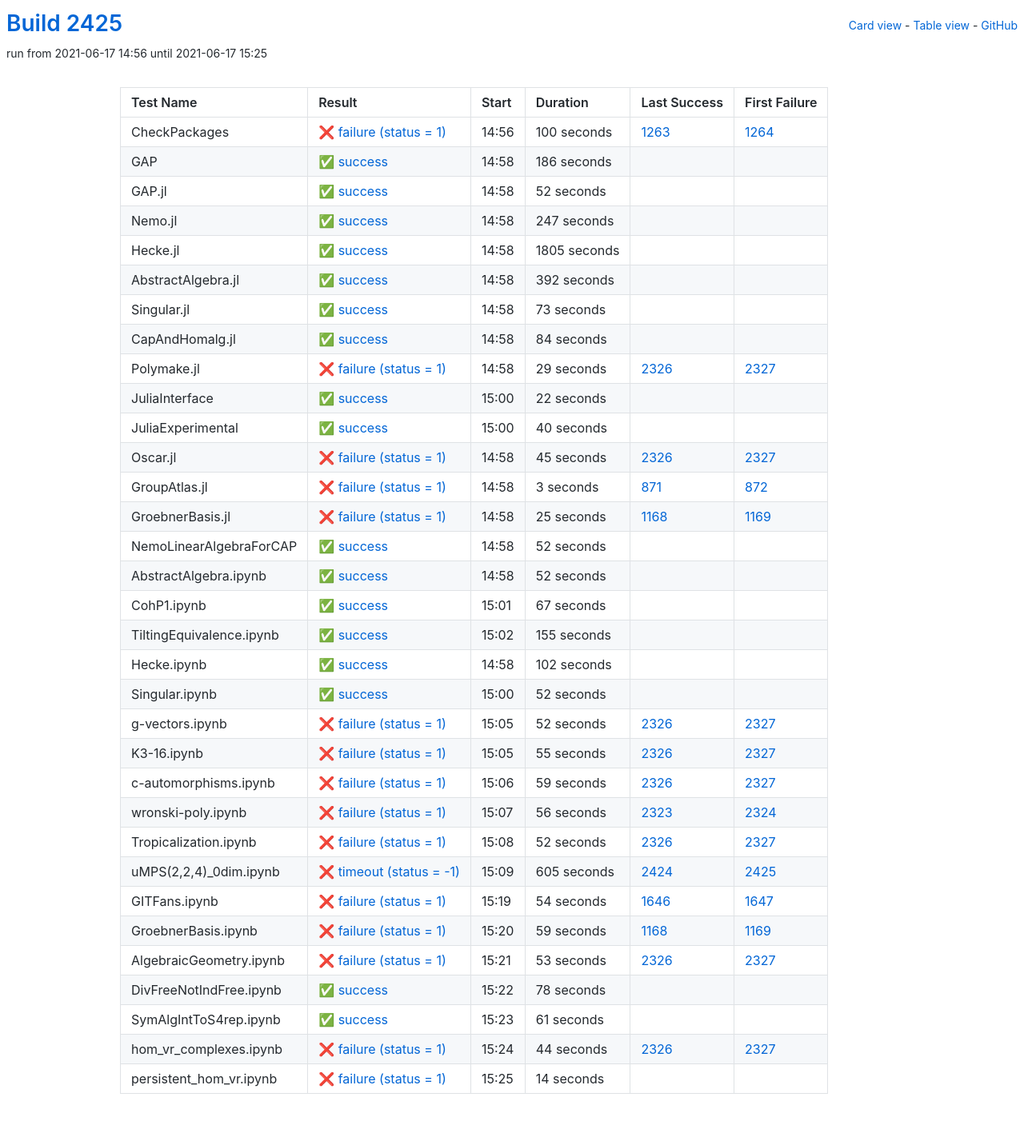
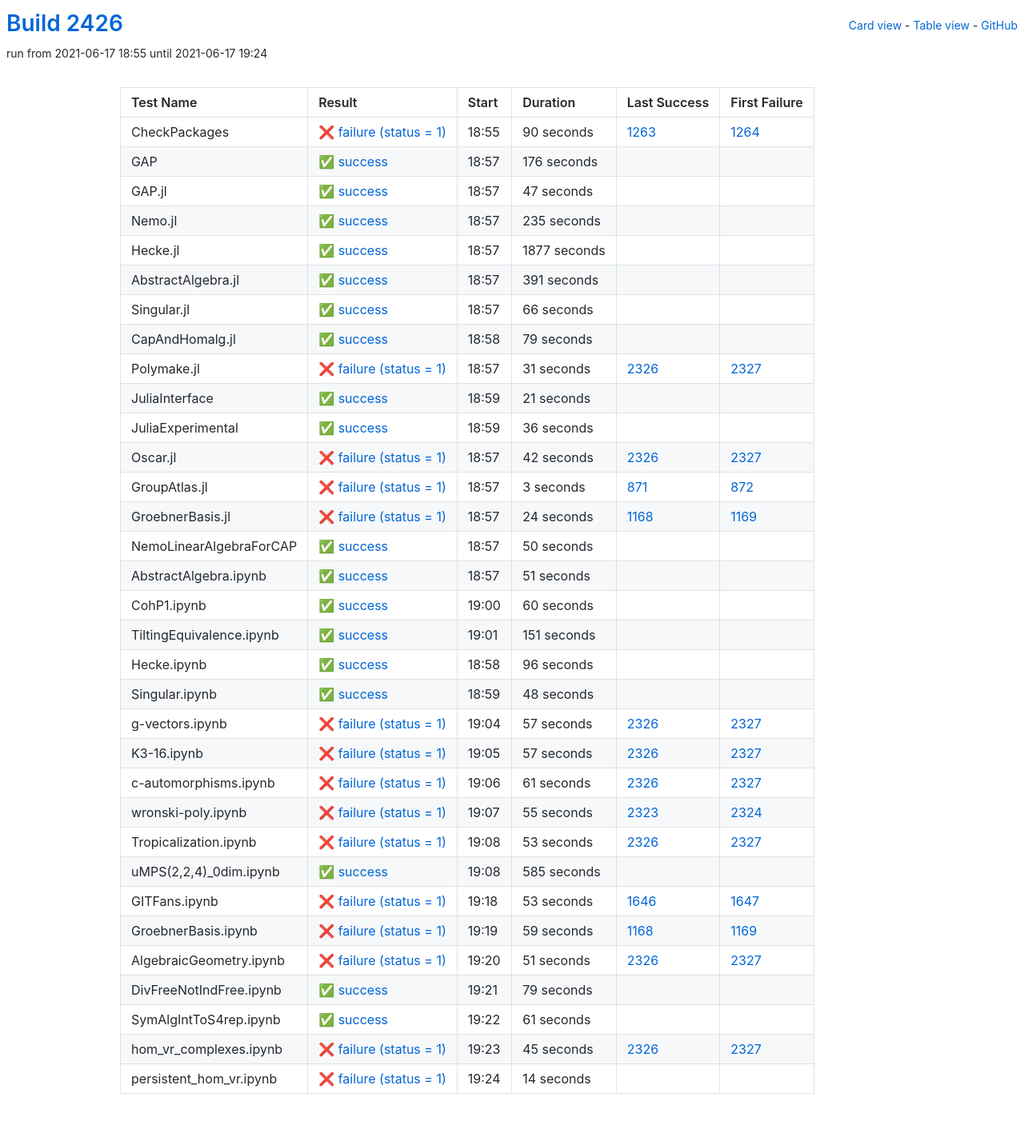
Before and after one commit to oscar-system/oscar-ci-status-stable, a Jekyll site: the page built from table.html, in a window 1280 px wide. Shown: the whole page at 80% size. Built offline with Jekyll 4.4.1, drawn with Linux system fonts in a browser that asks for light colours.

Commit message:
Build #2426

```diff
--- a/_data/ci.yml
+++ b/_data/ci.yml
@@ -1,6 +1,6 @@
 ---
-build: 2425
-build_url: https://oscarci.mathematik.uni-kl.de/job/oscar-stable/2425/
+build: 2426
+build_url: https://oscarci.mathematik.uni-kl.de/job/oscar-stable/2426/
 job: oscar-stable
 organization: oscar-system
 repo: oscar-ci-status-stable
@@ -8,152 +8,152 @@ repourl: https://github.com/oscar-system/oscar-ci-status-stable
 tests:
 - name: CheckPackages
   id: checkpackages
-  log: https://oscarci.mathematik.uni-kl.de/job/oscar-stable/2425/artifact/logs/build-2425/CheckPackages.log
-  start: 2021-06-17 14:56
+  log: https://oscarci.mathematik.uni-kl.de/job/oscar-stable/2426/artifact/logs/build-2426/CheckPackages.log
+  start: 2021-06-17 18:55
   success: false
   exitcode: 1
   status: failure
-  duration: 100
+  duration: 90
   last_success: 1263
   last_success_url: https://oscarci.mathematik.uni-kl.de/job/oscar-stable/1263/
   first_failure: 1264
   first_failure_url: https://oscarci.mathematik.uni-kl.de/job/oscar-stable/1264/
 - name: GAP
   id: gap
-  log: https://oscarci.mathematik.uni-kl.de/job/oscar-stable/2425/artifact/logs/build-2425/GAP.log
-  start: 2021-06-17 14:58
+  log: https://oscarci.mathematik.uni-kl.de/job/oscar-stable/2426/artifact/logs/build-2426/GAP.log
+  start: 2021-06-17 18:57
   success: true
   exitcode: 0
   status: success
-  duration: 186
+  duration: 176
   last_success: false
   last_success_url:
   first_failure: false
   first_failure_url:
 - name: GAP.jl
   id: gap-jl
-  log: https://oscarci.mathematik.uni-kl.de/job/oscar-stable/2425/artifact/logs/build-2425/GAP.jl.log
-  start: 2021-06-17 14:58
+  log: https://oscarci.mathematik.uni-kl.de/job/oscar-stable/2426/artifact/logs/build-2426/GAP.jl.log
+  start: 2021-06-17 18:57
   success: true
   exitcode: 0
   status: success
-  duration: 52
+  duration: 47
   last_success: false
   last_success_url:
   first_failure: false
   first_failure_url:
 - name: Nemo.jl
   id: nemo-jl
-  log: https://oscarci.mathematik.uni-kl.de/job/oscar-stable/2425/artifact/logs/build-2425/Nemo.jl.log
-  start: 2021-06-17 14:58
+  log: https://oscarci.mathematik.uni-kl.de/job/oscar-stable/2426/artifact/logs/build-2426/Nemo.jl.log
+  start: 2021-06-17 18:57
   success: true
   exitcode: 0
   status: success
-  duration: 247
+  duration: 235
   last_success: false
   last_success_url:
   first_failure: false
   first_failure_url:
 - name: Hecke.jl
   id: hecke-jl
-  log: https://oscarci.mathematik.uni-kl.de/job/oscar-stable/2425/artifact/logs/build-2425/Hecke.jl.log
-  start: 2021-06-17 14:58
+  log: https://oscarci.mathematik.uni-kl.de/job/oscar-stable/2426/artifact/logs/build-2426/Hecke.jl.log
+  start: 2021-06-17 18:57
   success: true
   exitcode: 0
   status: success
-  duration: 1805
+  duration: 1877
   last_success: false
   last_success_url:
   first_failure: false
   first_failure_url:
 - name: AbstractAlgebra.jl
   id: abstractalgebra-jl
-  log: https://oscarci.mathematik.uni-kl.de/job/oscar-stable/2425/artifact/logs/build-2425/AbstractAlgebra.jl.log
-  start: 2021-06-17 14:58
+  log: https://oscarci.mathematik.uni-kl.de/job/oscar-stable/2426/artifact/logs/build-2426/AbstractAlgebra.jl.log
+  start: 2021-06-17 18:57
   success: true
   exitcode: 0
   status: success
-  duration: 392
+  duration: 391
   last_success: false
   last_success_url:
   first_failure: false
   first_failure_url:
 - name: Singular.jl
   id: singular-jl
-  log: https://oscarci.mathematik.uni-kl.de/job/oscar-stable/2425/artifact/logs/build-2425/Singular.jl.log
-  start: 2021-06-17 14:58
+  log: https://oscarci.mathematik.uni-kl.de/job/oscar-stable/2426/artifact/logs/build-2426/Singular.jl.log
+  start: 2021-06-17 18:57
   success: true
   exitcode: 0
   status: success
-  duration: 73
+  duration: 66
   last_success: false
   last_success_url:
   first_failure: false
   first_failure_url:
 - name: CapAndHomalg.jl
   id: capandhomalg-jl
-  log: https://oscarci.mathematik.uni-kl.de/job/oscar-stable/2425/artifact/logs/build-2425/CapAndHomalg.jl.log
-  start: 2021-06-17 14:58
+  log: https://oscarci.mathematik.uni-kl.de/job/oscar-stable/2426/artifact/logs/build-2426/CapAndHomalg.jl.log
+  start: 2021-06-17 18:58
   success: true
   exitcode: 0
   status: success
-  duration: 84
+  duration: 79
   last_success: false
   last_success_url:
   first_failure: false
   first_failure_url:
 - name: Polymake.jl
   id: polymake-jl
-  log: https://oscarci.mathematik.uni-kl.de/job/oscar-stable/2425/artifact/logs/build-2425/Polymake.jl.log
-  start: 2021-06-17 14:58
+  log: https://oscarci.mathematik.uni-kl.de/job/oscar-stable/2426/artifact/logs/build-2426/Polymake.jl.log
+  start: 2021-06-17 18:57
   success: false
   exitcode: 1
   status: failure
-  duration: 29
+  duration: 31
   last_success: 2326
   last_success_url: https://oscarci.mathematik.uni-kl.de/job/oscar-stable/2326/
   first_failure: 2327
   first_failure_url: https://oscarci.mathematik.uni-kl.de/job/oscar-stable/2327/
 - name: JuliaInterface
   id: juliainterface
-  log: https://oscarci.mathematik.uni-kl.de/job/oscar-stable/2425/artifact/logs/build-2425/JuliaInterface.log
-  start: 2021-06-17 15:00
+  log: https://oscarci.mathematik.uni-kl.de/job/oscar-stable/2426/artifact/logs/build-2426/JuliaInterface.log
+  start: 2021-06-17 18:59
   success: true
   exitcode: 0
   status: success
-  duration: 22
+  duration: 21
   last_success: false
   last_success_url:
   first_failure: false
   first_failure_url:
 - name: JuliaExperimental
   id: juliaexperimental
-  log: https://oscarci.mathematik.uni-kl.de/job/oscar-stable/2425/artifact/logs/build-2425/JuliaExperimental.log
-  start: 2021-06-17 15:00
+  log: https://oscarci.mathematik.uni-kl.de/job/oscar-stable/2426/artifact/logs/build-2426/JuliaExperimental.log
+  start: 2021-06-17 18:59
   success: true
   exitcode: 0
   status: success
-  duration: 40
+  duration: 36
   last_success: false
   last_success_url:
   first_failure: false
   first_failure_url:
 - name: Oscar.jl
   id: oscar-jl
-  log: https://oscarci.mathematik.uni-kl.de/job/oscar-stable/2425/artifact/logs/build-2425/Oscar.jl.log
-  start: 2021-06-17 14:58
+  log: https://oscarci.mathematik.uni-kl.de/job/oscar-stable/2426/artifact/logs/build-2426/Oscar.jl.log
+  start: 2021-06-17 18:57
   success: false
   exitcode: 1
   status: failure
-  duration: 45
+  duration: 42
   last_success: 2326
   last_success_url: https://oscarci.mathematik.uni-kl.de/job/oscar-stable/2326/
   first_failure: 2327
   first_failure_url: https://oscarci.mathematik.uni-kl.de/job/oscar-stable/2327/
 - name: GroupAtlas.jl
   id: groupatlas-jl
-  log: https://oscarci.mathematik.uni-kl.de/job/oscar-stable/2425/artifact/logs/build-2425/GroupAtlas.jl.log
-  start: 2021-06-17 14:58
+  log: https://oscarci.mathematik.uni-kl.de/job/oscar-stable/2426/artifact/logs/build-2426/GroupAtlas.jl.log
+  start: 2021-06-17 18:57
   success: false
   exitcode: 1
   status: failure
@@ -164,176 +164,176 @@ tests:
   first_failure_url: https://oscarci.mathematik.uni-kl.de/job/oscar-stable/872/
 - name: GroebnerBasis.jl
   id: groebnerbasis-jl
-  log: https://oscarci.mathematik.uni-kl.de/job/oscar-stable/2425/artifact/logs/build-2425/GroebnerBasis.jl.log
-  start: 2021-06-17 14:58
+  log: https://oscarci.mathematik.uni-kl.de/job/oscar-stable/2426/artifact/logs/build-2426/GroebnerBasis.jl.log
+  start: 2021-06-17 18:57
   success: false
   exitcode: 1
   status: failure
-  duration: 25
+  duration: 24
   last_success: 1168
   last_success_url: https://oscarci.mathematik.uni-kl.de/job/oscar-stable/1168/
   first_failure: 1169
   first_failure_url: https://oscarci.mathematik.uni-kl.de/job/oscar-stable/1169/
 - name: NemoLinearAlgebraForCAP
   id: nemolinearalgebraforcap
-  log: https://oscarci.mathematik.uni-kl.de/job/oscar-stable/2425/artifact/logs/build-2425/NemoLinearAlgebraForCAP.log
-  start: 2021-06-17 14:58
+  log: https://oscarci.mathematik.uni-kl.de/job/oscar-stable/2426/artifact/logs/build-2426/NemoLinearAlgebraForCAP.log
+  start: 2021-06-17 18:57
   success: true
   exitcode: 0
   status: success
-  duration: 52
+  duration: 50
   last_success: false
   last_success_url:
   first_failure: false
   first_failure_url:
 - name: AbstractAlgebra.ipynb
   id: abstractalgebra-ipynb
-  log: https://oscarci.mathematik.uni-kl.de/job/oscar-stable/2425/artifact/logs/build-2425/AbstractAlgebra.ipynb.log
-  start: 2021-06-17 14:58
+  log: https://oscarci.mathematik.uni-kl.de/job/oscar-stable/2426/artifact/logs/build-2426/AbstractAlgebra.ipynb.log
+  start: 2021-06-17 18:57
   success: true
   exitcode: 0
   status: success
-  duration: 52
+  duration: 51
   last_success: false
   last_success_url:
   first_failure: false
   first_failure_url:
 - name: CohP1.ipynb
   id: cohp1-ipynb
-  log: https://oscarci.mathematik.uni-kl.de/job/oscar-stable/2425/artifact/logs/build-2425/CohP1.ipynb.log
-  start: 2021-06-17 15:01
+  log: https://oscarci.mathematik.uni-kl.de/job/oscar-stable/2426/artifact/logs/build-2426/CohP1.ipynb.log
+  start: 2021-06-17 19:00
   success: true
   exitcode: 0
   status: success
-  duration: 67
+  duration: 60
   last_success: false
   last_success_url:
   first_failure: false
   first_failure_url:
 - name: TiltingEquivalence.ipynb
   id: tiltingequivalence-ipynb
-  log: https://oscarci.mathematik.uni-kl.de/job/oscar-stable/2425/artifact/logs/build-2425/TiltingEquivalence.ipynb.log
-  start: 2021-06-17 15:02
+  log: https://oscarci.mathematik.uni-kl.de/job/oscar-stable/2426/artifact/logs/build-2426/TiltingEquivalence.ipynb.log
+  start: 2021-06-17 19:01
   success: true
   exitcode: 0
   status: success
-  duration: 155
+  duration: 151
   last_success: false
   last_success_url:
   first_failure: false
   first_failure_url:
 - name: Hecke.ipynb
   id: hecke-ipynb
-  log: https://oscarci.mathematik.uni-kl.de/job/oscar-stable/2425/artifact/logs/build-2425/Hecke.ipynb.log
-  start: 2021-06-17 14:58
+  log: https://oscarci.mathematik.uni-kl.de/job/oscar-stable/2426/artifact/logs/build-2426/Hecke.ipynb.log
+  start: 2021-06-17 18:58
   success: true
   exitcode: 0
   status: success
-  duration: 102
+  duration: 96
   last_success: false
   last_success_url:
   first_failure: false
   first_failure_url:
 - name: Singular.ipynb
   id: singular-ipynb
-  log: https://oscarci.mathematik.uni-kl.de/job/oscar-stable/2425/artifact/logs/build-2425/Singular.ipynb.log
-  start: 2021-06-17 15:00
+  log: https://oscarci.mathematik.uni-kl.de/job/oscar-stable/2426/artifact/logs/build-2426/Singular.ipynb.log
+  start: 2021-06-17 18:59
   success: true
   exitcode: 0
   status: success
-  duration: 52
+  duration: 48
   last_success: false
   last_success_url:
   first_failure: false
   first_failure_url:
 - name: g-vectors.ipynb
   id: g-vectors-ipynb
-  log: https://oscarci.mathematik.uni-kl.de/job/oscar-stable/2425/artifact/logs/build-2425/g-vectors.ipynb.log
-  start: 2021-06-17 15:05
+  log: https://oscarci.mathematik.uni-kl.de/job/oscar-stable/2426/artifact/logs/build-2426/g-vectors.ipynb.log
+  start: 2021-06-17 19:04
   success: false
   exitcode: 1
   status: failure
-  duration: 52
+  duration: 57
   last_success: 2326
   last_success_url: https://oscarci.mathematik.uni-kl.de/job/oscar-stable/2326/
   first_failure: 2327
   first_failure_url: https://oscarci.mathematik.uni-kl.de/job/oscar-stable/2327/
 - name: K3-16.ipynb
   id: k3-16-ipynb
-  log: https://oscarci.mathematik.uni-kl.de/job/oscar-stable/2425/artifact/logs/build-2425/K3-16.ipynb.log
-  start: 2021-06-17 15:05
+  log: https://oscarci.mathematik.uni-kl.de/job/oscar-stable/2426/artifact/logs/build-2426/K3-16.ipynb.log
+  start: 2021-06-17 19:05
   success: false
   exitcode: 1
   status: failure
-  duration: 55
+  duration: 57
   last_success: 2326
   last_success_url: https://oscarci.mathematik.uni-kl.de/job/oscar-stable/2326/
   first_failure: 2327
   first_failure_url: https://oscarci.mathematik.uni-kl.de/job/oscar-stable/2327/
 - name: c-automorphisms.ipynb
   id: c-automorphisms-ipynb
-  log: https://oscarci.mathematik.uni-kl.de/job/oscar-stable/2425/artifact/logs/build-2425/c-automorphisms.ipynb.log
-  start: 2021-06-17 15:06
+  log: https://oscarci.mathematik.uni-kl.de/job/oscar-stable/2426/artifact/logs/build-2426/c-automorphisms.ipynb.log
+  start: 2021-06-17 19:06
   success: false
   exitcode: 1
   status: failure
-  duration: 59
+  duration: 61
   last_success: 2326
   last_success_url: https://oscarci.mathematik.uni-kl.de/job/oscar-stable/2326/
   first_failure: 2327
   first_failure_url: https://oscarci.mathematik.uni-kl.de/job/oscar-stable/2327/
 - name: wronski-poly.ipynb
   id: wronski-poly-ipynb
-  log: https://oscarci.mathematik.uni-kl.de/job/oscar-stable/2425/artifact/logs/build-2425/wronski-poly.ipynb.log
-  start: 2021-06-17 15:07
+  log: https://oscarci.mathematik.uni-kl.de/job/oscar-stable/2426/artifact/logs/build-2426/wronski-poly.ipynb.log
+  start: 2021-06-17 19:07
   success: false
   exitcode: 1
   status: failure
-  duration: 56
+  duration: 55
   last_success: 2323
   last_success_url: https://oscarci.mathematik.uni-kl.de/job/oscar-stable/2323/
   first_failure: 2324
   first_failure_url: https://oscarci.mathematik.uni-kl.de/job/oscar-stable/2324/
 - name: Tropicalization.ipynb
   id: tropicalization-ipynb
-  log: https://oscarci.mathematik.uni-kl.de/job/oscar-stable/2425/artifact/logs/build-2425/Tropicalization.ipynb.log
-  start: 2021-06-17 15:08
+  log: https://oscarci.mathematik.uni-kl.de/job/oscar-stable/2426/artifact/logs/build-2426/Tropicalization.ipynb.log
+  start: 2021-06-17 19:08
   success: false
   exitcode: 1
   status: failure
-  duration: 52
+  duration: 53
   last_success: 2326
   last_success_url: https://oscarci.mathematik.uni-kl.de/job/oscar-stable/2326/
   first_failure: 2327
   first_failure_url: https://oscarci.mathematik.uni-kl.de/job/oscar-stable/2327/
 - name: uMPS(2,2,4)_0dim.ipynb
   id: umps-2-2-4-0dim-ipynb
-  log: https://oscarci.mathematik.uni-kl.de/job/oscar-stable/2425/artifact/logs/build-2425/uMPS-2-2-4-_0dim.ipynb.log
-  start: 2021-06-17 15:09
-  success: false
-  exitcode: -1
-  status: timeout
-  duration: 605
-  last_success: 2424
-  last_success_url: https://oscarci.mathematik.uni-kl.de/job/oscar-stable/2424/
-  first_failure: 2425
-  first_failure_url: https://oscarci.mathematik.uni-kl.de/job/oscar-stable/2425/
+  log: https://oscarci.mathematik.uni-kl.de/job/oscar-stable/2426/artifact/logs/build-2426/uMPS-2-2-4-_0dim.ipynb.log
+  start: 2021-06-17 19:08
+  success: true
+  exitcode: 0
+  status: success
+  duration: 585
+  last_success: false
+  last_success_url:
+  first_failure: false
+  first_failure_url:
 - name: GITFans.ipynb
   id: gitfans-ipynb
-  log: https://oscarci.mathematik.uni-kl.de/job/oscar-stable/2425/artifact/logs/build-2425/GITFans.ipynb.log
-  start: 2021-06-17 15:19
+  log: https://oscarci.mathematik.uni-kl.de/job/oscar-stable/2426/artifact/logs/build-2426/GITFans.ipynb.log
+  start: 2021-06-17 19:18
   success: false
   exitcode: 1
   status: failure
-  duration: 54
+  duration: 53
   last_success: 1646
   last_success_url: https://oscarci.mathematik.uni-kl.de/job/oscar-stable/1646/
   first_failure: 1647
   first_failure_url: https://oscarci.mathematik.uni-kl.de/job/oscar-stable/1647/
 - name: GroebnerBasis.ipynb
   id: groebnerbasis-ipynb
-  log: https://oscarci.mathematik.uni-kl.de/job/oscar-stable/2425/artifact/logs/build-2425/GroebnerBasis.ipynb.log
-  start: 2021-06-17 15:20
+  log: https://oscarci.mathematik.uni-kl.de/job/oscar-stable/2426/artifact/logs/build-2426/GroebnerBasis.ipynb.log
+  start: 2021-06-17 19:19
   success: false
   exitcode: 1
   status: failure
@@ -344,32 +344,32 @@ tests:
   first_failure_url: https://oscarci.mathematik.uni-kl.de/job/oscar-stable/1169/
 - name: AlgebraicGeometry.ipynb
   id: algebraicgeometry-ipynb
-  log: https://oscarci.mathematik.uni-kl.de/job/oscar-stable/2425/artifact/logs/build-2425/AlgebraicGeometry.ipynb.log
-  start: 2021-06-17 15:21
+  log: https://oscarci.mathematik.uni-kl.de/job/oscar-stable/2426/artifact/logs/build-2426/AlgebraicGeometry.ipynb.log
+  start: 2021-06-17 19:20
   success: false
   exitcode: 1
   status: failure
-  duration: 53
+  duration: 51
   last_success: 2326
   last_success_url: https://oscarci.mathematik.uni-kl.de/job/oscar-stable/2326/
   first_failure: 2327
   first_failure_url: https://oscarci.mathematik.uni-kl.de/job/oscar-stable/2327/
 - name: DivFreeNotIndFree.ipynb
   id: divfreenotindfree-ipynb
-  log: https://oscarci.mathematik.uni-kl.de/job/oscar-stable/2425/artifact/logs/build-2425/DivFreeNotIndFree.ipynb.log
-  start: 2021-06-17 15:22
+  log: https://oscarci.mathematik.uni-kl.de/job/oscar-stable/2426/artifact/logs/build-2426/DivFreeNotIndFree.ipynb.log
+  start: 2021-06-17 19:21
   success: true
   exitcode: 0
   status: success
-  duration: 78
+  duration: 79
   last_success: false
   last_success_url:
   first_failure: false
   first_failure_url:
 - name: SymAlgIntToS4rep.ipynb
   id: symalginttos4rep-ipynb
-  log: https://oscarci.mathematik.uni-kl.de/job/oscar-stable/2425/artifact/logs/build-2425/SymAlgIntToS4rep.ipynb.log
-  start: 2021-06-17 15:23
+  log: https://oscarci.mathematik.uni-kl.de/job/oscar-stable/2426/artifact/logs/build-2426/SymAlgIntToS4rep.ipynb.log
+  start: 2021-06-17 19:22
   success: true
   exitcode: 0
   status: success
@@ -380,20 +380,20 @@ tests:
   first_failure_url:
 - name: hom_vr_complexes.ipynb
   id: hom-vr-complexes-ipynb
-  log: https://oscarci.mathematik.uni-kl.de/job/oscar-stable/2425/artifact/logs/build-2425/hom_vr_complexes.ipynb.log
-  start: 2021-06-17 15:24
+  log: https://oscarci.mathematik.uni-kl.de/job/oscar-stable/2426/artifact/logs/build-2426/hom_vr_complexes.ipynb.log
+  start: 2021-06-17 19:23
   success: false
   exitcode: 1
   status: failure
-  duration: 44
+  duration: 45
   last_success: 2326
   last_success_url: https://oscarci.mathematik.uni-kl.de/job/oscar-stable/2326/
   first_failure: 2327
   first_failure_url: https://oscarci.mathematik.uni-kl.de/job/oscar-stable/2327/
 - name: persistent_hom_vr.ipynb
   id: persistent-hom-vr-ipynb
-  log: https://oscarci.mathematik.uni-kl.de/job/oscar-stable/2425/artifact/logs/build-2425/persistent_hom_vr.ipynb.log
-  start: 2021-06-17 15:25
+  log: https://oscarci.mathematik.uni-kl.de/job/oscar-stable/2426/artifact/logs/build-2426/persistent_hom_vr.ipynb.log
+  start: 2021-06-17 19:24
   success: false
   exitcode: 1
   status: failure
```
Also changed, not shown: README.md.
